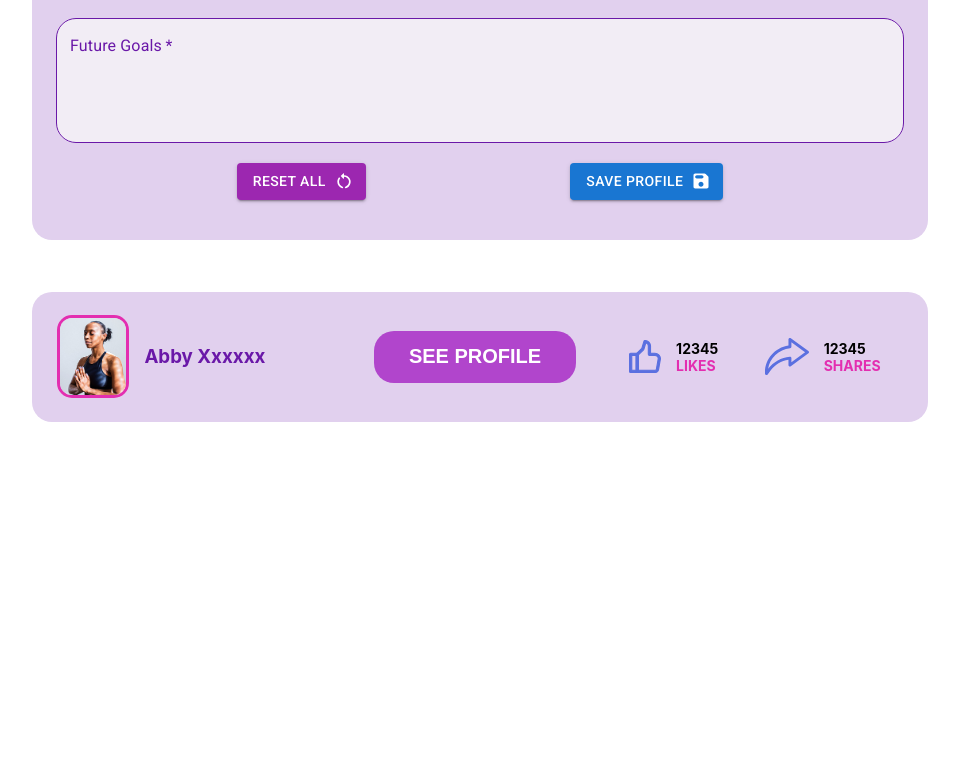
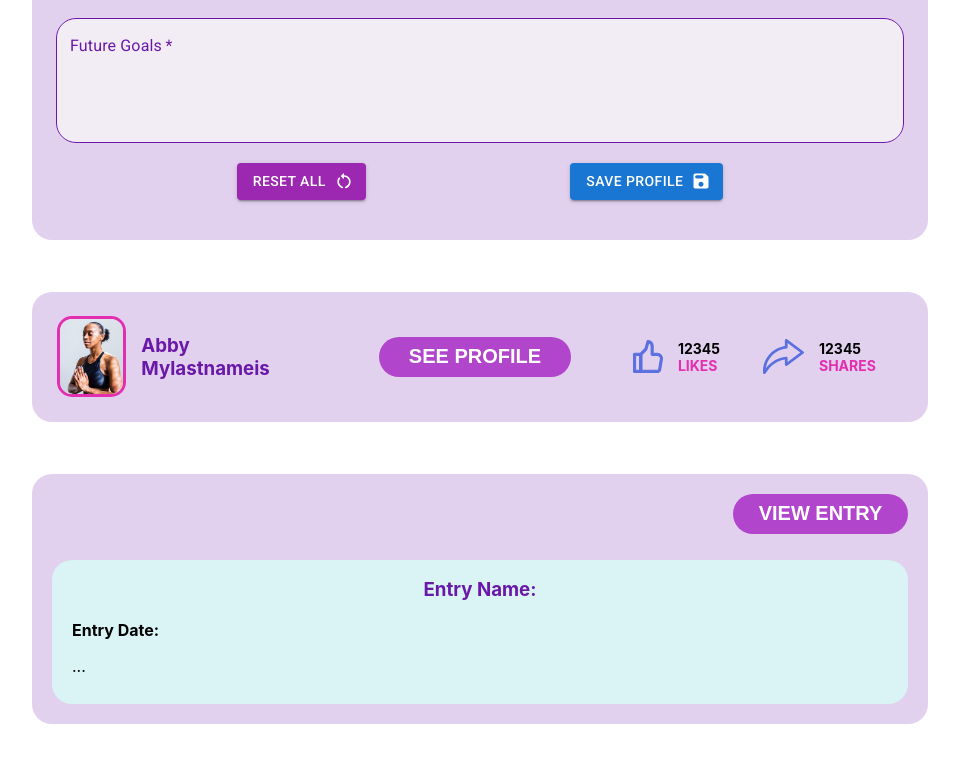
Before and after one commit to Joe-Grewal/Uplifting-Feats, a React (Create React App) app in the folder client/: page / in a window 1280 px wide. Shown: the part 3123-3885 px from the top of the page, without its empty margins (160-1119 px from the left). Before the commit the page ends 3597 px from the top, so only its background shows below. Built offline with nearby package versions, Linux system fonts and the light colour scheme; no server answers.

Commit message:
Create Entry Cards Component and minor updates to others

```diff
--- a/client/src/components/App.js
+++ b/client/src/components/App.js
@@ -6,7 +6,8 @@ import BioDivs from "./BioDivs";
 import MyHealthJournal from "./MyHealthJournal";
 import Filters from "./Filters";
 import EditProfile from "./EditProfile";
-import SelectProfile from "./SelectProfile";
+import ProfileCards from "./ProfileCards";
+import EntryCards from "./EntryCards";
 
 export default function App() {
   return (
@@ -32,7 +33,13 @@ export default function App() {
           <br></br>
         </p>
       </div>
-      <SelectProfile/>
+      <ProfileCards/>
+      <div>
+        <p>
+          <br></br>
+        </p>
+      </div>
+      <EntryCards/>
       <div>
         <p>
           <br></br>
--- /dev/null
+++ b/client/src/components/EntryCards.js
@@ -0,0 +1,23 @@
+import React from "react";
+import ProfilePic from "../images/Abby.jpg";
+import Like from "../images/like.svg";
+import Share from "../images/share.svg";
+
+export default function EntryCards () {
+
+  return (
+
+    <div className="outer_entry_card_container">
+
+      <div className="view_all_button_container">
+        <button className="view_all_button"><h2>VIEW ENTRY</h2></button>
+      </div>
+
+      <div className="entry_preview">
+      <h3 className="entry_name">Entry Name:</h3><span><strong>Entry Date:</strong></span>
+        <p>...</p>
+      </div>
+
+    </div>
+  )
+}
--- a/client/src/components/SelectProfile.js
+++ b/client/src/components/ProfileCards.js
@@ -1,17 +1,17 @@
 import React from "react";
-import Profile from "../images/Abby.jpg";
+import ProfilePic from "../images/Abby.jpg";
 import Like from "../images/like.svg";
 import Share from "../images/share.svg";
 
-export default function SelectProfile () {
+export default function ProfileCards () {
 
   return (
 
     <div className="outer_profile_card_container">
 
       <div className="profile_card_one">
-        <img src={Profile} alt="profile" className="tiny_profile_image"/>
-        <h3 className="profile_name">Abby Xxxxxx</h3>
+        <img src={ProfilePic} alt="profile" className="tiny_profile_image"/>
+        <h3 className="profile_name">Abby Mylastnameis</h3>
       </div>
 
       <div className="profile_card_two">
--- a/client/src/styles/App.scss
+++ b/client/src/styles/App.scss
@@ -159,6 +159,7 @@ h3 {
   color: white;
   margin-left: 6%;
   width: 8%;
+  height: 40px;
   padding: 10px;
   border: none;
   border-radius: 20px;
@@ -168,6 +169,7 @@ h3 {
   background-color: #5B70E0;
   color: white;
   width: 12%;
+  height: 40px;
   padding: 10px;
   border: none;
   border-radius: 20px;
@@ -216,6 +218,7 @@ h3 {
   background-color: #B145CC;
   color: white;
   width: 18%;
+  height: 40px;
   padding: 10px;
   border: none;
   border-radius: 20px;
@@ -273,8 +276,6 @@ h3 {
     font-size: 1em;
   }
 
-
-
   .diet {
     padding-top: 10px;
     border-radius: 20px;
@@ -312,7 +313,7 @@ h3 {
     grid-area: 2 / 3 / 3 / 4;
   }
 
-  /* SELECTPROFILE component -------------------*/
+  /* PROFILECARDS component -------------------*/
 
 .outer_profile_card_container {
   display: flex;
@@ -331,7 +332,7 @@ h3 {
   flex-direction: row;
   align-items: center;
   justify-content: flex-start;
-  padding-left: 10px;
+  margin: 10px;
 }
 
 .tiny_profile_image {
@@ -342,18 +343,23 @@ h3 {
   border: solid 3px #E32EB0;
 }
 
+.profile_name {
+  text-align: left;
+}
+
 .profile_card_two {
   display: flex;
   align-items: center;
   justify-content: center;
   width: 100%;
+  margin: 10px;
 }
 
 .see_profile_button {
   background-color: #B145CC;
   color: white;
   width: 70%;
-  height: 40%;
+  height: 40px;
   border: none;
   border-radius: 20px;
 }
@@ -369,7 +375,8 @@ h2 {
   display:flex;
   flex-direction: row;
   align-items: center;
-  padding: 10px;
+  margin: 10px;
+  margin-right: 20px;
 }
 
 .like_image {
@@ -391,3 +398,42 @@ h2 {
   width: 15%;
   margin: 10px;
 }
+
+  /* ENTRYCARD component -------------------*/
+
+.outer_entry_card_container {
+  border-radius: 20px;
+  margin: auto;
+  display: grid;
+  width: 70%;
+  height: 250px;
+  grid-template-columns: 1fr;
+  grid-template-rows: .25fr 1fr;
+  grid-row-gap: 20px;
+  background-color: #E1D0EE;
+}
+
+.view_all_button_container {
+  margin: 20px;
+  display: flex;
+  justify-content: flex-end;
+  grid-area: 1 / 1 / 3 / 2;
+}
+
+.view_all_button {
+  color: white;
+  border: none;
+  height: 40px;
+  width: 175px;
+  background-color: #B145CC;
+  border-radius: 20px;
+}
+
+  .entry_preview {
+  border-radius: 20px;
+  margin: 20px;
+  background-color: #DAF4F5;
+  padding: 0 20px 10px;
+  grid-area: 2 / 1 / 3 / 2;
+  overflow: scroll;
+}
```
